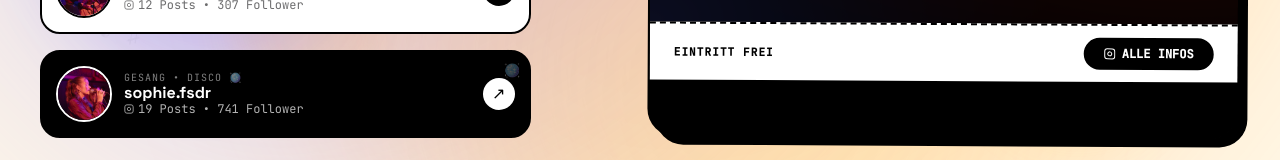
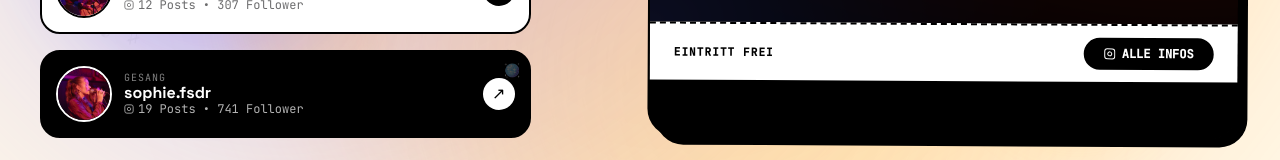
Before and after one commit to Michi4/miracle, a Vue app: page / in a window 1280 px wide. Shown: the part 605-765 px from the top of the page. Built offline with nearby package versions, Linux system fonts and the light colour scheme.

Commit message:
fix: simplify Sophie card label to GESANG, keep corner disco emoji

```diff
--- a/src/App.vue
+++ b/src/App.vue
@@ -122,7 +122,7 @@
               <div class="absolute top-2 right-2 text-sm opacity-30">🪩</div>
               <img :src="'/images/sophie.jpg'" class="w-14 h-14 rounded-full object-cover border-2 border-white shrink-0"/>
               <div class="min-w-0">
-                <div class="mono text-[10px] tracking-widest opacity-50">GESANG • DISCO 🪩</div>
+                <div class="mono text-[10px] tracking-widest opacity-50">GESANG</div>
                 <div class="font-black leading-none truncate">sophie.fsdr</div>
                 <div class="mono text-xs opacity-70 flex items-center gap-1"><svg xmlns="http://www.w3.org/2000/svg" width="10" height="10" viewBox="0 0 24 24" fill="none" stroke="currentColor" stroke-width="2"><rect x="2" y="2" width="20" height="20" rx="5"/><path d="M16 11.37A4 4 0 1 1 12.63 8 4 4 0 0 1 16 11.37z"/></svg> 19 Posts • 741 Follower</div>
               </div>
```
